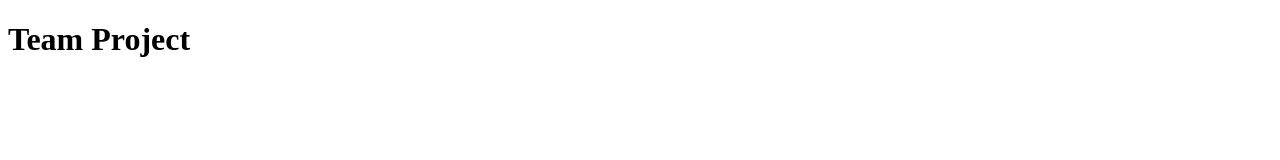
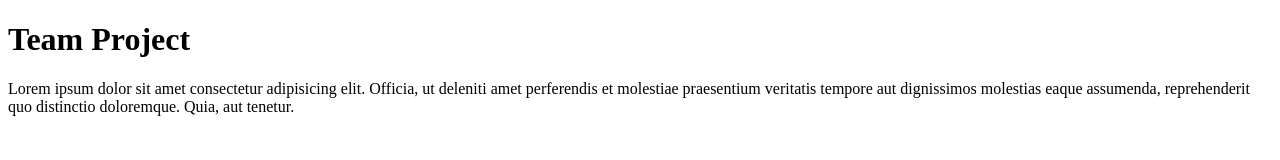
Before and after one commit to masum-developer/github-team, a plain HTML site: page index.html in a window 1280 px wide. Drawn offline with Linux system fonts and the light colour scheme.

Commit message:
push development branch made p tag

```diff
--- a/index.html
+++ b/index.html
@@ -7,5 +7,6 @@
 </head>
 <body>
     <h1>Team Project</h1>
+    <p>Lorem ipsum dolor sit amet consectetur adipisicing elit. Officia, ut deleniti amet perferendis et molestiae praesentium veritatis tempore aut dignissimos molestias eaque assumenda, reprehenderit quo distinctio doloremque. Quia, aut tenetur.</p>
 </body>
 </html>
```
